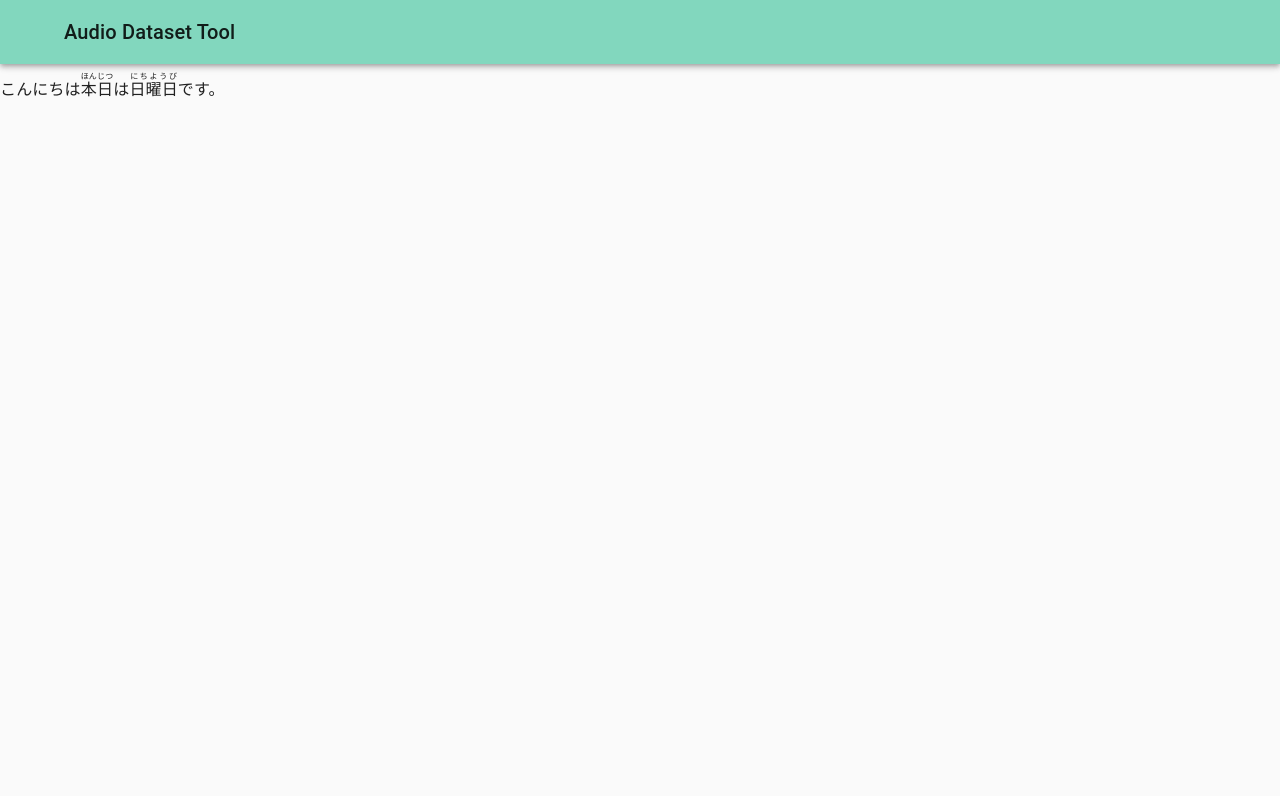
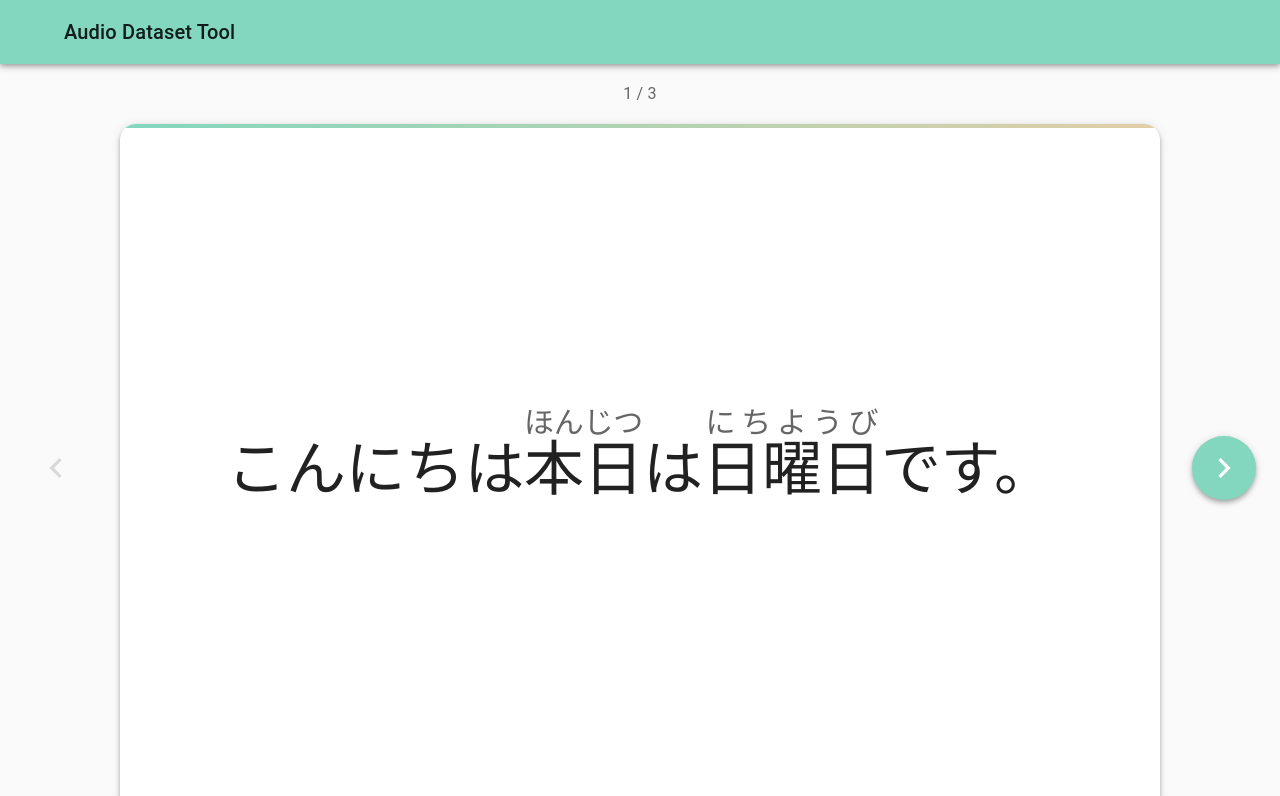
Before and after one commit to otanitakeru/audio-dataset-tool-web, a React (Vite) app: page /record/record in a window 1280 px wide. Shown: the top 796 px of the page. Built offline with nearby package versions, Linux system fonts and the light colour scheme; some icons are missing.

Commit message:
音声収録のページを改善

```diff
--- a/src/apps/demo/pages/demo-page/DemoPage.tsx
+++ b/src/apps/demo/pages/demo-page/DemoPage.tsx
@@ -1,12 +1,13 @@
+import { Box } from "@mui/material";
 import { useNavigate } from "react-router-dom";
 import Button from "../../../../shared/components/base-ui/Button";
 
 const DemoPage = () => {
   const navigate = useNavigate();
   return (
-    <>
+    <Box sx={{ display: "flex", flexDirection: "column", flex: 1, py: 4 }}>
       <Button onClick={() => navigate("/demo/button")}>Button Demo</Button>
-    </>
+    </Box>
   );
 };
 
--- a/src/apps/record/pages/record-page/RecordPage.tsx
+++ b/src/apps/record/pages/record-page/RecordPage.tsx
@@ -1,10 +1,227 @@
+import { NavigateBefore, NavigateNext } from "@mui/icons-material";
+import {
+  Box,
+  Container,
+  IconButton,
+  Paper,
+  Typography,
+  useTheme,
+} from "@mui/material";
+import { useCallback, useEffect, useState } from "react";
+import type { TextSegmentLine } from "../../types/textSegment";
 import TextViewer from "./components/TextViewer";
 
+const getTextSegments = (): TextSegmentLine[] => {
+  return [
+    [
+      { type: "plain", text: "こんにちは" },
+      { type: "ruby", data: { base: "本日", ruby: "ほんじつ" } },
+      { type: "plain", text: "は" },
+      { type: "ruby", data: { base: "日曜日", ruby: "にちようび" } },
+      { type: "plain", text: "です。" },
+    ],
+    [
+      { type: "plain", text: "この" },
+      { type: "ruby", data: { base: "文章", ruby: "ぶんしょう" } },
+      { type: "plain", text: "は" },
+      { type: "ruby", data: { base: "長", ruby: "なが" } },
+      { type: "plain", text: "い" },
+      { type: "ruby", data: { base: "文章", ruby: "ぶんしょう" } },
+      { type: "plain", text: "の" },
+      { type: "ruby", data: { base: "一行目", ruby: "いちぎょうめ" } },
+      { type: "plain", text: "です。" },
+    ],
+    [
+      { type: "plain", text: "これは" },
+      { type: "ruby", data: { base: "短", ruby: "みじか" } },
+      { type: "plain", text: "い" },
+      { type: "ruby", data: { base: "例", ruby: "れい" } },
+      { type: "plain", text: "です。" },
+    ],
+  ];
+};
+
 const RecordPage = () => {
+  const theme = useTheme();
+  const [currentIndex, setCurrentIndex] = useState(0);
+  const textSegments = getTextSegments();
+
+  const currentSegment = textSegments[currentIndex];
+  const isFirst = currentIndex === 0;
+  const isLast = currentIndex === textSegments.length - 1;
+
+  const handlePrevious = useCallback(() => {
+    setCurrentIndex((prev) => (prev > 0 ? prev - 1 : prev));
+  }, []);
+
+  const handleNext = useCallback(() => {
+    setCurrentIndex((prev) =>
+      prev < textSegments.length - 1 ? prev + 1 : prev
+    );
+  }, [textSegments.length]);
+
+  useEffect(() => {
+    const handleKeyDown = (event: KeyboardEvent) => {
+      if (event.key === "ArrowLeft") {
+        handlePrevious();
+      } else if (event.key === "ArrowRight") {
+        handleNext();
+      }
+    };
+
+    window.addEventListener("keydown", handleKeyDown);
+    return () => window.removeEventListener("keydown", handleKeyDown);
+  }, [handleNext, handlePrevious]);
+
+  // マウント時にヘッダー分スクロールして隠す
+  useEffect(() => {
+    // AppLayoutのscrollTo(0,0)と競合しないように少し遅延させる
+    const timer = setTimeout(() => {
+      const header = document.querySelector("header");
+      if (header) {
+        window.scrollTo({
+          top: header.clientHeight,
+          behavior: "smooth",
+        });
+      }
+    }, 100);
+
+    return () => clearTimeout(timer);
+  }, []);
+
   return (
-    <div>
-      <TextViewer />
-    </div>
+    <Box
+      sx={{
+        display: "flex",
+        flexDirection: "column",
+        height: "100vh",
+        py: 2,
+      }}
+    >
+      <Container
+        maxWidth={false}
+        sx={{
+          flex: 1,
+          display: "flex",
+          flexDirection: "column",
+        }}
+      >
+        {/* Status Header */}
+        <Box sx={{ textAlign: "center", mb: 2 }}>
+          <Typography variant="subtitle1" color="text.secondary">
+            {currentIndex + 1} / {textSegments.length}
+          </Typography>
+        </Box>
+
+        {/* Main Content Area */}
+        <Box
+          sx={{
+            flex: 1,
+            display: "flex",
+            justifyContent: "center",
+            gap: 4,
+            minHeight: 0, // フレックスアイテムの縮小を許可
+          }}
+        >
+          {/* Previous Button */}
+          <IconButton
+            onClick={handlePrevious}
+            disabled={isFirst}
+            sx={{
+              alignSelf: "center",
+              width: 64,
+              height: 64,
+              bgcolor: "background.paper",
+              boxShadow: 3,
+              "&:hover": {
+                bgcolor: "background.paper",
+                transform: "scale(1.05)",
+              },
+              "&:disabled": {
+                opacity: 0.5,
+                boxShadow: "none",
+              },
+              transition: "all 0.2s",
+            }}
+            aria-label="previous sentence"
+          >
+            <NavigateBefore sx={{ fontSize: 40 }} />
+          </IconButton>
+
+          {/* Text Display Card */}
+          <Paper
+            elevation={4}
+            sx={{
+              flex: 1,
+              p: 6,
+              display: "flex",
+              alignItems: "center",
+              justifyContent: "center",
+              borderRadius: 4,
+              position: "relative",
+              overflow: "auto", // コンテンツが多い場合はスクロール
+              "&::before": {
+                content: '""',
+                position: "absolute",
+                top: 0,
+                left: 0,
+                width: "100%",
+                height: "4px",
+                background: `linear-gradient(90deg, ${theme.palette.primary.main}, ${theme.palette.secondary.main})`,
+              },
+            }}
+          >
+            <Box
+              sx={{
+                typography: "h2", // サイズを大きく
+                lineHeight: 2,
+                textAlign: "center",
+                "& rt": {
+                  fontSize: "0.5em",
+                  color: "text.secondary",
+                },
+              }}
+            >
+              <TextViewer textSegments={currentSegment} />
+            </Box>
+          </Paper>
+
+          {/* Next Button */}
+          <IconButton
+            onClick={handleNext}
+            disabled={isLast}
+            sx={{
+              alignSelf: "center",
+              width: 64,
+              height: 64,
+              bgcolor: theme.palette.primary.main,
+              color: "common.white",
+              boxShadow: 4,
+              "&:hover": {
+                bgcolor: theme.palette.primary.dark,
+                transform: "scale(1.05)",
+              },
+              "&:disabled": {
+                bgcolor: "action.disabledBackground",
+                color: "action.disabled",
+                boxShadow: "none",
+              },
+              transition: "all 0.2s",
+            }}
+            aria-label="next sentence"
+          >
+            <NavigateNext sx={{ fontSize: 40 }} />
+          </IconButton>
+        </Box>
+
+        {/* Helper Text */}
+        <Box sx={{ mt: 2, textAlign: "center" }}>
+          <Typography variant="body2" color="text.secondary">
+            キーボードの矢印キー（← →）でも操作できます
+          </Typography>
+        </Box>
+      </Container>
+    </Box>
   );
 };
 
--- a/src/apps/record/pages/record-page/components/TextViewer.tsx
+++ b/src/apps/record/pages/record-page/components/TextViewer.tsx
@@ -1,13 +1,7 @@
 import type { TextSegment, TextSegmentLine } from "../../../types/textSegment";
 
-const getTextSegments = (): TextSegmentLine => {
-  return [
-    { type: "plain", text: "こんにちは" },
-    { type: "ruby", data: { base: "本日", ruby: "ほんじつ" } },
-    { type: "plain", text: "は" },
-    { type: "ruby", data: { base: "日曜日", ruby: "にちようび" } },
-    { type: "plain", text: "です。" },
-  ];
+type TextViewerProps = {
+  textSegments: TextSegmentLine;
 };
 
 const renderText = (text: TextSegmentLine): React.ReactNode => {
@@ -24,8 +18,8 @@ const renderText = (text: TextSegmentLine): React.ReactNode => {
   });
 };
 
-const TextViewer = () => {
-  return <div>{renderText(getTextSegments())}</div>;
+const TextViewer = ({ textSegments }: TextViewerProps) => {
+  return <div>{renderText(textSegments)}</div>;
 };
 
 export default TextViewer;
--- a/src/shared/components/layout/AppLayout.tsx
+++ b/src/shared/components/layout/AppLayout.tsx
@@ -13,9 +13,12 @@ const AppLayout = ({ children }: { children: ReactNode }) => {
   }, [pathname]);
 
   return (
-    <Box sx={{ display: "flex", flexDirection: "column" }}>
+    <Box sx={{ display: "flex", flexDirection: "column", minHeight: "100vh" }}>
       <Header />
-      <Box component="main" sx={{ py: 1, minHeight: "100vh" }}>
+      <Box
+        component="main"
+        sx={{ flex: 1, display: "flex", flexDirection: "column" }}
+      >
         {children}
       </Box>
       <Footer />
--- a/vite.config.ts
+++ b/vite.config.ts
@@ -1,5 +1,5 @@
+import react from "@vitejs/plugin-react";
 import { defineConfig } from "vite";
-import react from "@vitejs/plugin-react";
 
 // https://vite.dev/config/
 export default defineConfig({
```
